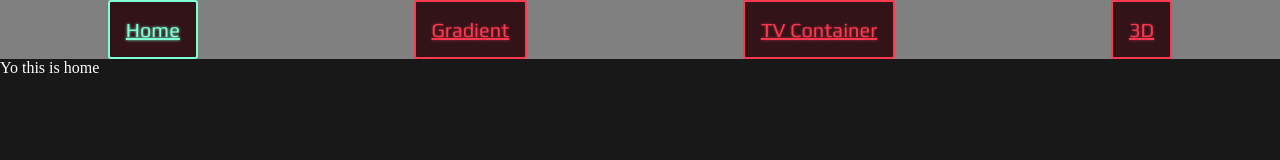
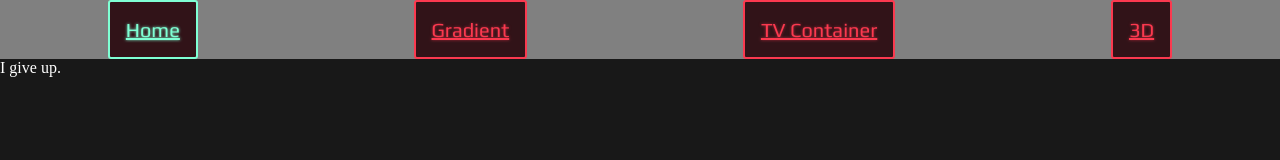
Before and after one commit to xpectro93/b_test, a React (Create React App) app in the folder frontend/: page / in a window 1280 px wide. Shown: the top 160 px of the page. Built offline with nearby package versions, Linux system fonts and the light colour scheme.

Commit message:
i give up

```diff
--- a/frontend/src/App.js
+++ b/frontend/src/App.js
@@ -38,7 +38,7 @@ function App() {
 
         <Route path="/" >
         <div>
-          Yo this is home
+         I give up.
         </div>
         </Route>
 
```
Also changed, not shown: 1 other file (tests, documents, lock files or other folders).
